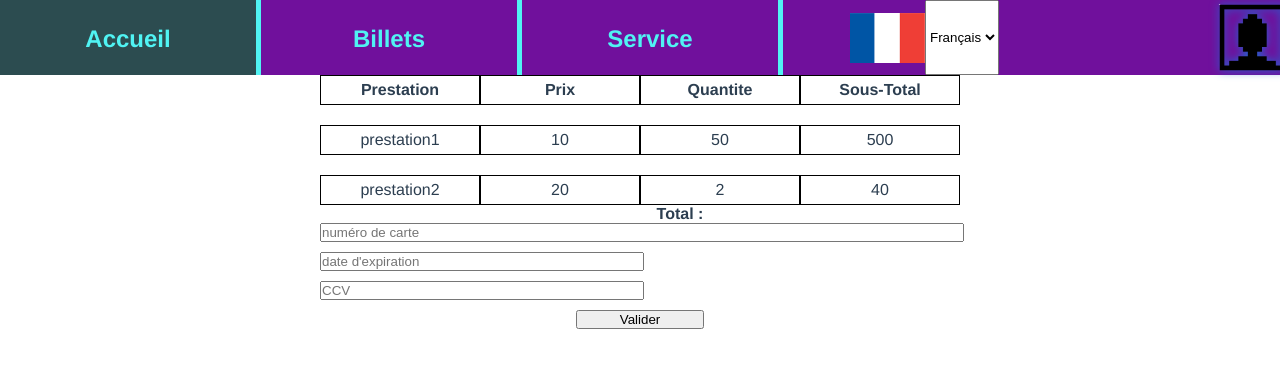
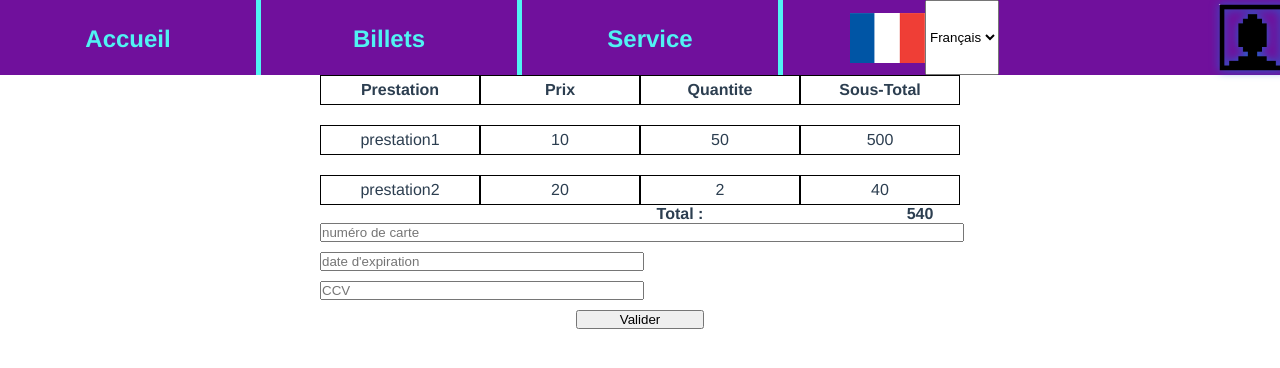
Before and after one commit to ProjetSuperGeekyWeek/Super_Geeky_Week, a Vue app: page /paiement in a window 1280 px wide. Shown: the top 368 px of the page. Built offline with nearby package versions, Linux system fonts and the light colour scheme.

Commit message:
paiement total

```diff
--- a/src/components/PagePaiement.vue
+++ b/src/components/PagePaiement.vue
@@ -15,7 +15,7 @@
             </div>
             <div id="total-facture">
                 <span>Total : </span>
-                <!-- <span>{{ prixTotal }}</span> -->
+                <span>{{ prixTotal }}</span>
             </div>
         </div>
         <div id="formulaire-paiement">
@@ -102,10 +102,10 @@ export default {
     computed: {
         ...mapState(['nom']),
 
-        prixTotal : function () {
-            let total = 0;
-            for (var i = 0; i < listeCart.length; i++) {
-                total += listeCart[i].prix * listeCart[i].quantite;
+        prixTotal : function(){
+            var total = 0;
+            for (let i = 0; i < this.listeCart.length; i++) {
+                total += this.listeCart[i].prix * this.listeCart[i].quantite;
             }
             return total;
         },
```
